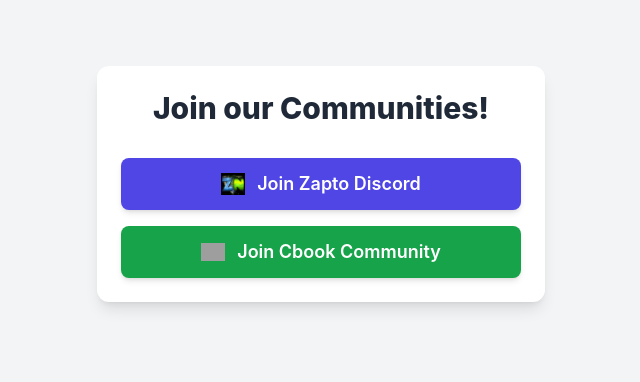
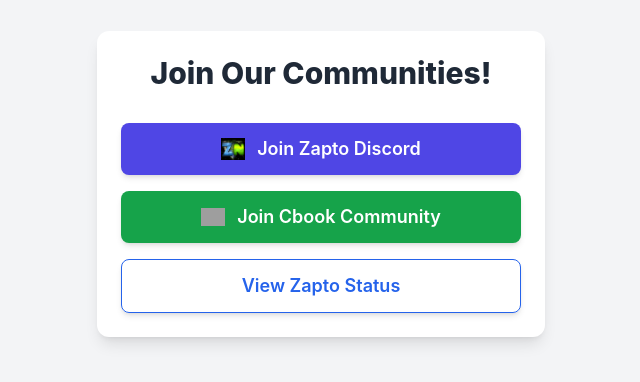
Before and after one commit to RandomOrca25/discordINVITE, a plain HTML site: page index.html in a window 1280 px wide. Shown: the part 216-598 px from the top of the page, without its empty margins (319-959 px from the left). Drawn offline with nearby package versions, Linux system fonts and the light colour scheme; grey boxes are pictures that could not be loaded.

Commit message:
Update index.html

```diff
--- a/index.html
+++ b/index.html
@@ -30,7 +30,7 @@
 </head>
 <body>
     <div class="flex flex-col items-center justify-center p-6 bg-white shadow-lg rounded-xl max-w-md w-full">
-        <h1 class="text-3xl font-extrabold text-gray-800 mb-8 text-center">Join our Communities!</h1>
+        <h1 class="text-3xl font-extrabold text-gray-800 mb-8 text-center">Join Our Communities!</h1>
 
         <!-- Zapto Discord Link -->
         <a href="https://discord.gg/HJWwBhxFGn" target="_blank" rel="noopener noreferrer"
@@ -51,6 +51,12 @@
                  onerror="this.onerror=null; this.src='https://placehold.co/24x24/cccccc/333333?text=IMG'">
             Join Cbook Community
         </a>
+
+        <!-- View Zapto Status Link -->
+        <a href="https://ranks.zapto.org" target="_blank" rel="noopener noreferrer"
+           class="w-full flex items-center justify-center px-6 py-3 mt-4 text-lg font-semibold text-blue-600 border border-blue-600 rounded-lg shadow-md hover:bg-blue-50 focus:outline-none focus:ring-2 focus:ring-blue-500 focus:ring-opacity-75 transition duration-300 ease-in-out">
+            View Zapto Status
+        </a>
     </div>
 </body>
 </html>
```
